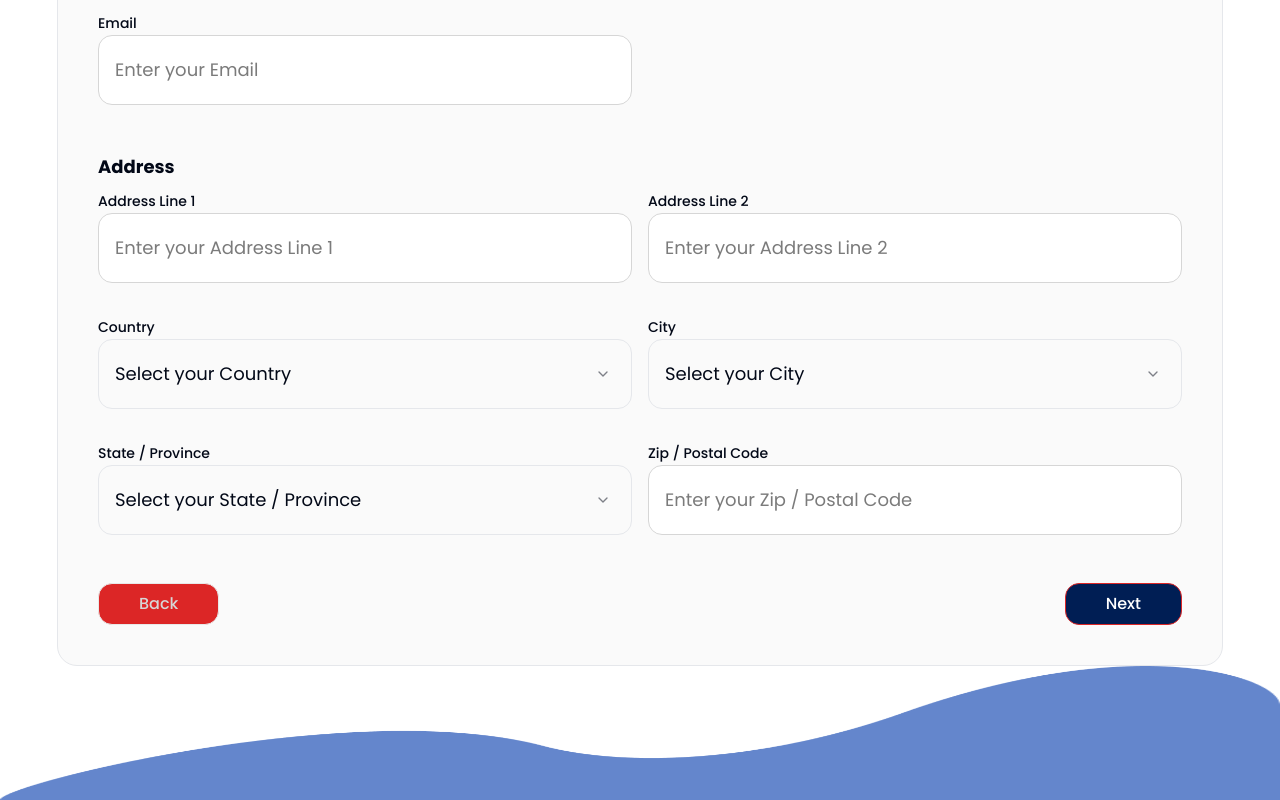
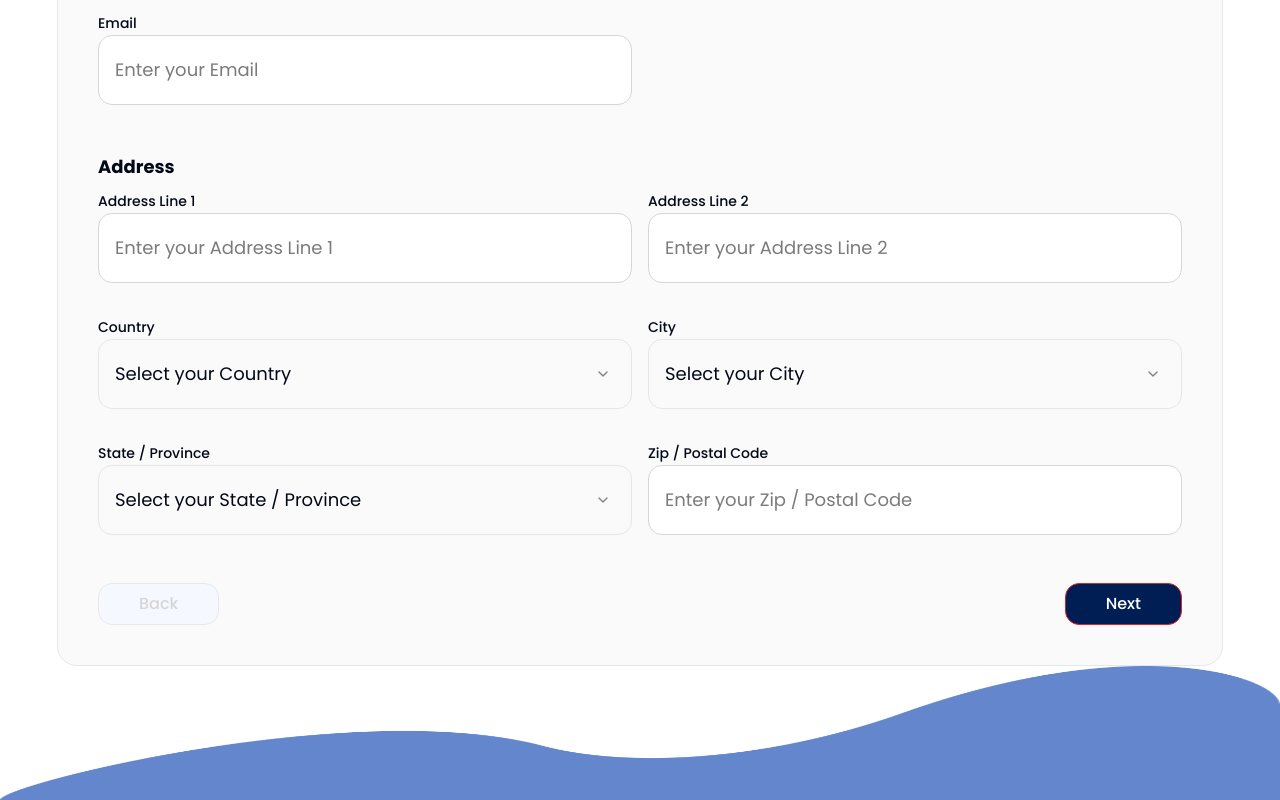
Before and after one commit to zaghum-abbas/liquiForce, a Next.js app: page /profile-creation in a window 1280 px wide. Shown: the part 656-1456 px from the top of the page. Built offline with nearby package versions, Linux system fonts and the light colour scheme.

Commit message:
form step back button set

```diff
--- a/src/view/profileSetup/index.jsx
+++ b/src/view/profileSetup/index.jsx
@@ -38,11 +38,10 @@ export const ProfileSetup = () => {
             <Button
               className={cn(
                 activeStep === 1
-                  ? "bg-red-600 text-lightgrey rounded-[14px] px-10 py-2 border border-solid border-cardStroke  cursor-not-allowed"
-                  : //   ? "bg-backgroundColor text-lightgrey rounded-[14px] px-10 py-2 border border-solid border-cardStroke  cursor-not-allowed"
-                    "px-10 py-2 bg-red-300"
+                  ? "bg-backgroundColor text-lightgrey rounded-[14px] px-10 py-2 border border-solid border-cardStroke  cursor-not-allowed"
+                  : "px-10 py-2 border-darkgrey bg-secondaryButton text-darkgrey"
               )}
-              disabled={activeStep === 1}
+              //   disabled={activeStep === 1}
               onClick={handleBack}
             >
               Back
```
